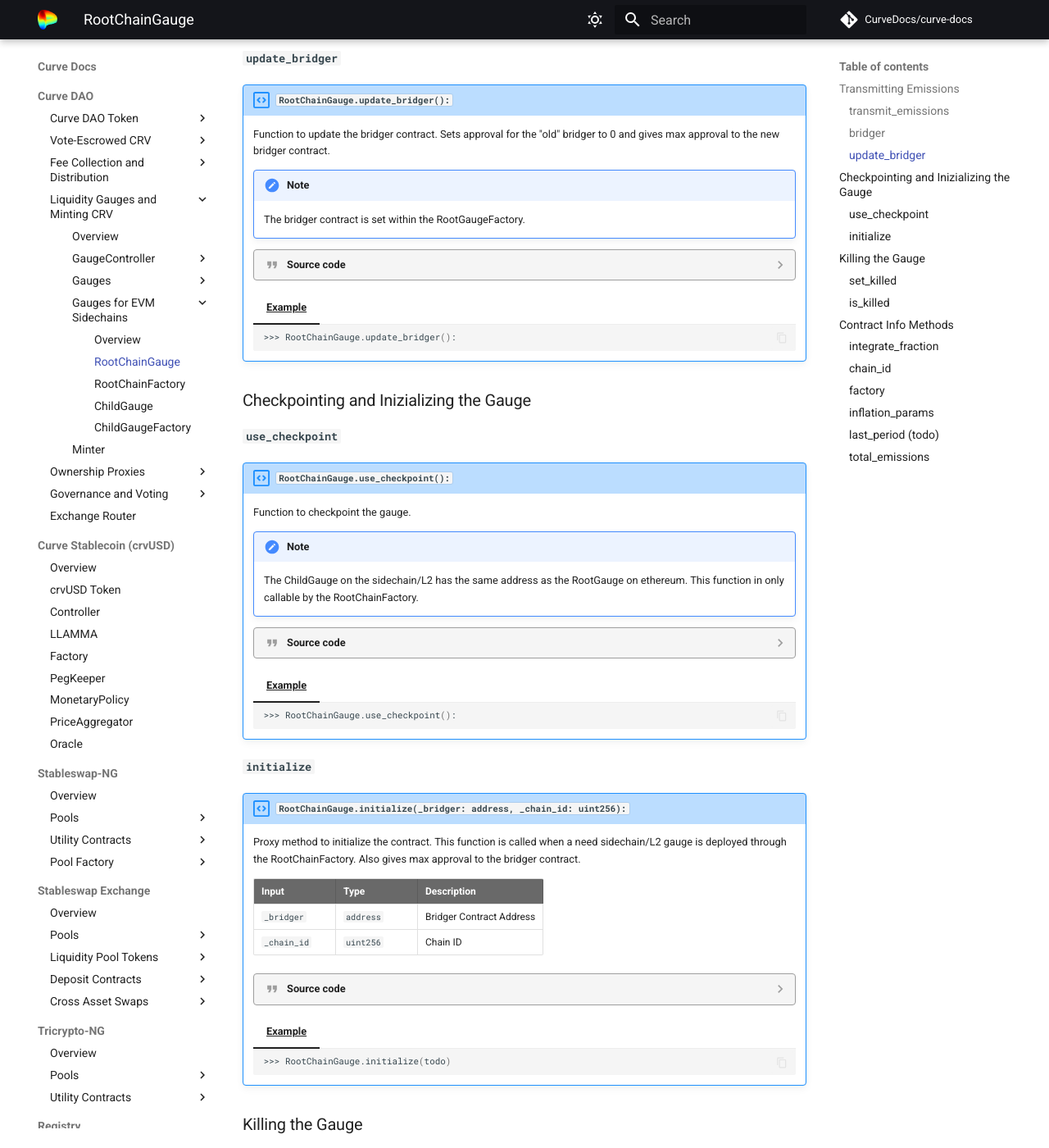
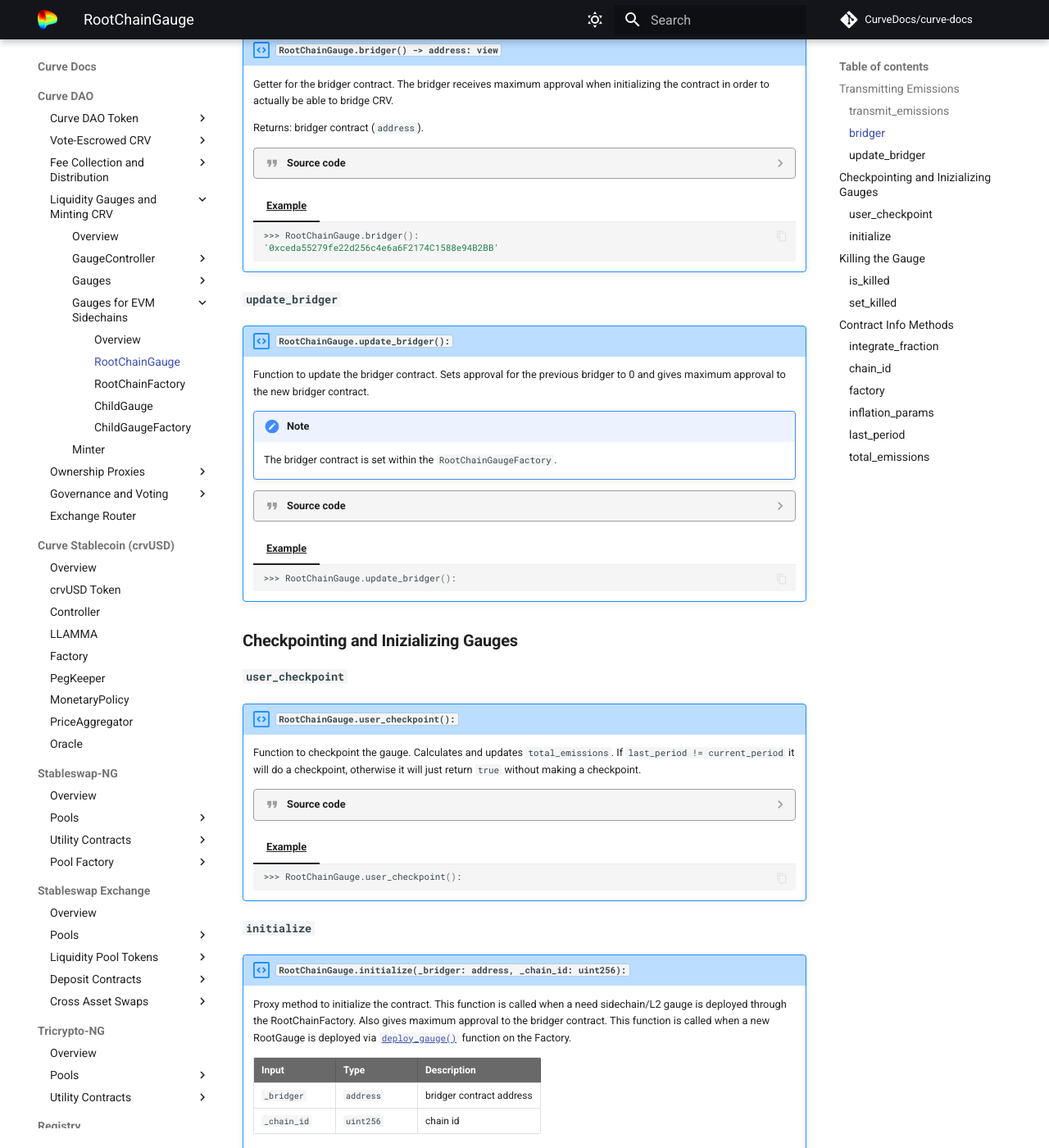
Before and after one commit to CurveDocs/curve-docs, an MkDocs documentation site: the page built from docs/curve_dao/liquidity-gauge-and-minting-crv/evm-sidechains/RootChainGauge.md, in a window 1280 px wide and 1400 px high, scrolled down 1055 px. Shown: the whole window at 82% size. Built offline with MkDocs 1.6.1 and Material for MkDocs 9.7.7, drawn with Linux system fonts in a browser that asks for light colours; comment, search, counter and statistics services are not loaded; some of the changed text lies outside the part shown.

Commit message:
RootChainGauge update

````diff
--- a/docs/curve_dao/liquidity-gauge-and-minting-crv/evm-sidechains/RootChainGauge.md
+++ b/docs/curve_dao/liquidity-gauge-and-minting-crv/evm-sidechains/RootChainGauge.md
@@ -1,19 +1,27 @@
 Individual RootChainGauges are deployed from a `implementation` via the RootChainGaugeFactory.
+The RootGauge on Ethereum and the ChildGauge on sidechains _should_ share the same contract address. If not, its not a valid gauge.
+
+!!!deploy "Contract Source & Deployment"
+    Source code available on [Github](https://github.com/curvefi/curve-dao-contracts/tree/master/contracts/gauges/sidechain).
 
 
-## Transmitting Emissions
+
+## **Transmitting Emissions**
+
+Allocated CRV emissions are bridged from this contract to the `ChildGauge` on the corresponding sidechain. Transmitting emissions is permissionless, although the `transmit_emission()` function needs to be called from the [RootChainGaugeFactory](../evm-sidechains/RootChainGaugeFactory.md), which acts as a proxy for all deployed RootGauges.
+
 
 ### `transmit_emissions`
 !!! description "`RootChainGauge.transmit_emissions():`"
 
-    Function to actually mint the CRV emissions from the Minter and bridge them to the ChildGauge on the sidechain/l2 utilizing `bridger`.
+    !!!guard "Guarded Method"
+        This function is technically callable by anyone, although it needs to be called from the `RootChainGaugeFactory` proxy.
 
-    !!!note
-        The ChildGauge on the sidechain/L2 has the same address as the RootGauge on ethereum. This function in only callable by the RootChainFactory.
+    Function to mint the allocated CRV for the gauge from the `Minter` and bridge them to the ChildGauge on the sidechain utilizing the `bridger` contract.
 
     ??? quote "Source code"
 
-        ```python hl_lines="2 8 14"
+        ```python
         @external
         def transmit_emissions():
             """
@@ -40,13 +48,13 @@
 ### `bridger`
 !!! description "`RootChainGauge.bridger() -> address: view`"
 
-    Getter for the bridger address.
+    Getter for the bridger contract. The bridger receives maximum approval when initializing the contract in order to actually be able to bridge CRV.
 
-    Returns: bridger (`address`).
+    Returns: bridger contract (`address`).
 
     ??? quote "Source code"
 
-        ```python hl_lines="1 4 11"
+        ```python
         bridger: public(address)
 
         @external
@@ -83,14 +91,14 @@
 ### `update_bridger`
 !!! description "`RootChainGauge.update_bridger():`"
 
-    Function to update the bridger contract. Sets approval for the "old" bridger to 0 and gives max approval to the new bridger contract.
+    Function to update the bridger contract. Sets approval for the previous bridger to 0 and gives maximum approval to the new bridger contract.
 
     !!!note
-        The bridger contract is set within the RootGaugeFactory.
+        The bridger contract is set within the `RootChainGaugeFactory`.
 
     ??? quote "Source code"
 
-        ```python hl_lines="4 13"
+        ```python
         bridger: public(address)
 
         @external
@@ -114,19 +122,16 @@
 
 
 
-## Checkpointing and Inizializing the Gauge
+## **Checkpointing and Inizializing Gauges**
 
-### `use_checkpoint`
-!!! description "`RootChainGauge.use_checkpoint():`"
+### `user_checkpoint`
+!!! description "`RootChainGauge.user_checkpoint():`"
 
-    Function to checkpoint the gauge.
-
-    !!!note
-        The ChildGauge on the sidechain/L2 has the same address as the RootGauge on ethereum. This function in only callable by the RootChainFactory.
+    Function to checkpoint the gauge. Calculates and updates `total_emissions`. If `last_period != current_period` it will do a checkpoint, otherwise it will just return `true` without making a checkpoint.
 
     ??? quote "Source code"
 
-        ```python hl_lines="8"
+        ```python
         WEEK: constant(uint256) = 604800
         YEAR: constant(uint256) = 86400 * 365
         RATE_DENOMINATOR: constant(uint256) = 10 ** 18
@@ -185,7 +190,7 @@
     === "Example"
 
         ```shell
-        >>> RootChainGauge.use_checkpoint():
+        >>> RootChainGauge.user_checkpoint():
         ```
 
 
@@ -193,16 +198,16 @@
 ### `initialize`
 !!! description "`RootChainGauge.initialize(_bridger: address, _chain_id: uint256):`"
 
-    Proxy method to initialize the contract. This function is called when a need sidechain/L2 gauge is deployed through the RootChainFactory. Also gives max approval to the bridger contract.
+    Proxy method to initialize the contract. This function is called when a need sidechain/L2 gauge is deployed through the RootChainFactory. Also gives maximum approval to the bridger contract. This function is called when a new RootGauge is deployed via [`deploy_gauge()`](../evm-sidechains/RootChainGaugeFactory.md#deploy_gauge) function on the Factory.
 
     | Input      | Type   | Description |
     | ----------- | -------| ----|
-    | `_bridger` |  `address` | Bridger Contract Address |
-    | `_chain_id` |  `uint256` | Chain ID |
+    | `_bridger` |  `address` | bridger contract address |
+    | `_chain_id` |  `uint256` | chain id |
 
     ??? quote "Source code"
 
-        ```python hl_lines="2"
+        ```python
         @external
         def initialize(_bridger: address, _chain_id: uint256):
             """
@@ -233,7 +238,31 @@
         ```
 
 
-## Killing the Gauge
+## **Killing the Gauge**
+
+RootGauges can be killed by the owner of the RootChainGaugeFactory.
+
+### `is_killed`
+!!! description "`RootChainGauge.is_killed() -> bool: view`"
+
+    Getter function to check if the gauge is killed.
+
+    Returns: True or False (`bool`).
+
+    ??? quote "Source code"
+
+        ```python
+        is_killed: public(bool)
+        ```
+
+    === "Example"
+
+        ```shell
+        >>> RootChainGauge.is_killed():
+        'false'
+        ```
+
+
 ### `set_killed`
 !!! description "`RootChainGauge.set_killed(_is_killed: bool):`"
 
@@ -244,11 +273,11 @@
 
     | Input      | Type   | Description |
     | ----------- | -------| ----|
-    | `_is_killed` |  `bool` | True or False |
+    | `_is_killed` |  `bool` | true or fales |
 
     ??? quote "Source code"
 
-        ```python hl_lines="4 11 12"
+        ```python
         inflation_params: public(InflationParams)
 
         @external
@@ -273,32 +302,11 @@
     === "Example"
 
         ```shell
-        >>> RootChainGauge.set_killed('True'):
+        >>> RootChainGauge.set_killed('true'):
         ```
 
 
-### `is_killed`
-!!! description "`RootChainGauge.is_killed() -> bool: view`"
-
-    Getter function to check if the gauge is killed.
-
-    Returns: True or False (`bool`).
-
-    ??? quote "Source code"
-
-        ```python hl_lines="1"
-        is_killed: public(bool)
-        ```
-
-    === "Example"
-
-        ```shell
-        >>> RootChainGauge.is_killed():
-        'False'
-        ```
-
-
-## Contract Info Methods
+## **Contract Info Methods**
 
 ### `integrate_fraction`
 !!! description "`RootChainGauge.integrate_fraction(_user: address) -> uint256:`"
@@ -313,7 +321,7 @@
 
     ??? quote "Source code"
 
-        ```python hl_lines="3 9"
+        ```python
         @view
         @external
         def integrate_fraction(_user: address) -> uint256:
@@ -343,7 +351,7 @@
 
     ??? quote "Source code"
 
-        ```python hl_lines="1 4 10"
+        ```python
         chain_id: public(uint256)
 
         @external
@@ -354,19 +362,8 @@
             assert self.factory == ZERO_ADDRESS  # dev: already initialized
 
             self.chain_id = _chain_id
-            self.bridger = _bridger
-            self.factory = msg.sender
 
-            inflation_params: InflationParams = InflationParams({
-                rate: CRV20(CRV).rate(),
-                finish_time: CRV20(CRV).future_epoch_time_write()
-            })
-            assert inflation_params.rate != 0
-
-            self.inflation_params = inflation_params
-            self.last_period = block.timestamp / WEEK
-
-            ERC20(CRV).approve(_bridger, MAX_UINT256)
+            ...
         ```
 
     === "Example"
@@ -376,6 +373,7 @@
         42161
         ```
 
+
 ### `factory`
 !!! description "`RootChainGauge.factory() -> address: view`"
 
@@ -384,11 +382,11 @@
     Returns: bridger (`address`).
 
     !!!note
-        `factory` is set to `0x000000000000000000000000000000000000dEaD` so they contract does not initialize itself. Actual `factory` address is set when actually inizializing the contract via the `initialize` function.
+        `factory` is set to `0x000000000000000000000000000000000000dEaD` so they contract does not initialize itself when deploying. Actual `factory` address is set when actually inizializing the contract via the `initialize()` function.
 
     ??? quote "Source code"
 
-        ```python hl_lines="1 5 17 21"
+        ```python
         factory: public(address)
 
         @external
@@ -411,16 +409,7 @@
             self.bridger = _bridger
             self.factory = msg.sender
 
-            inflation_params: InflationParams = InflationParams({
-                rate: CRV20(CRV).rate(),
-                finish_time: CRV20(CRV).future_epoch_time_write()
-            })
-            assert inflation_params.rate != 0
-
-            self.inflation_params = inflation_params
-            self.last_period = block.timestamp / WEEK
-
-            ERC20(CRV).approve(_bridger, MAX_UINT256)
+            ...
         ```
 
     === "Example"
@@ -429,6 +418,7 @@
         >>> RootChainGauge.factory():
         '0xabC000d88f23Bb45525E447528DBF656A9D55bf5'
         ```
+
 
 ### `inflation_params`
 !!! description "`RootChainGauge.inflation_params() -> tuple: view`"
@@ -439,7 +429,7 @@
 
     ??? quote "Source code"
 
-        ```python hl_lines="1 5"
+        ```python
         struct InflationParams:
             rate: uint256
             finish_time: uint256
@@ -454,25 +444,25 @@
         5181574864521283150, 1723501048
         ```
 
-### `last_period` (todo)
+
+### `last_period`
 !!! description "`RootChainGauge.last_period() -> uint256: view`"
 
-    todo
+    Getter for the last period.
 
-    Returns: timestamp (`uint256`).
+    Returns: period (`uint256`).
 
     ??? quote "Source code"
 
-        ```python hl_lines="1 5"
+        ```python
         last_period: public(uint256)
-
-
         ```
 
     === "Example"
 
         ```shell
-        >>> RootChainGauge.inflation_params():
+        >>> RootChainGauge.last_period():
+        2810
         ```
 
 
@@ -485,7 +475,7 @@
 
     ??? quote "Source code"
 
-        ```python hl_lines="1 47"
+        ```python
         total_emissions: public(uint256)
 
         @external
````
